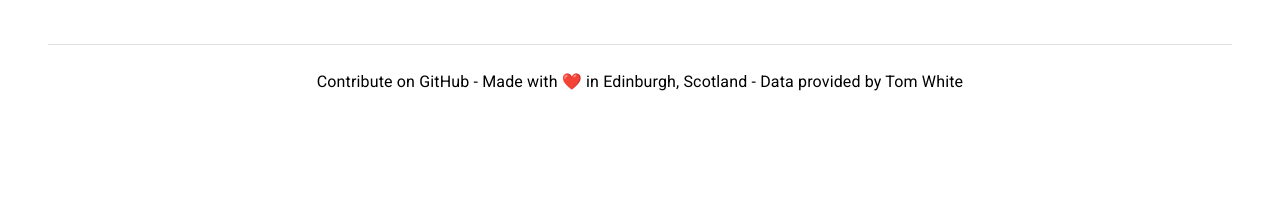
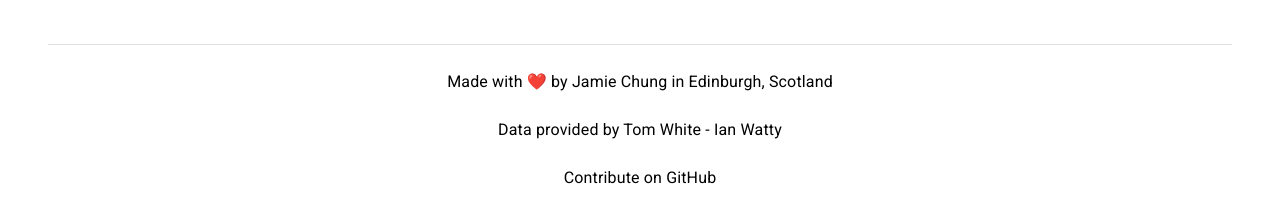
Before and after one commit to JamieChung/scotland-covid-dashboard, a Next.js app: page / in a window 1280 px wide. Shown: the part 845-1068 px from the top of the page. Before the commit the page ends 989 px from the top, so only its background shows below. Built offline with nearby package versions, Linux system fonts and the light colour scheme; no server answers.

Commit message:
fixing contributions

```diff
--- a/pages/index.tsx
+++ b/pages/index.tsx
@@ -24,13 +24,31 @@ export default class HomePage extends React.Component {
                 <Container style={{ marginTop: 50, marginBottom: 50 }}>
                     <Divider variant="middle" />
                     <Typography variant="body1" style={{ textAlign: 'center', marginTop: 25 }}>
+                        <span>Made with ❤️ by </span>
+                        <ReactGA.OutboundLink eventLabel="outbound-twitter.com/jamiechung" target="_blank" to="https://twitter.com/jamiechung">
+                            Jamie Chung
+                        </ReactGA.OutboundLink>
+                        <span> in Edinburgh, Scotland </span>
+
+                        <br />
+                        <br />
+
+                        <span> Data provided by </span>
+                        <ReactGA.OutboundLink eventLabel="outbound-github.com/tomwhite/covid-19-uk-data" target="_blank" to="https://github.com/tomwhite/covid-19-uk-data">
+                            Tom White
+                        </ReactGA.OutboundLink>
+                        <span> - </span>
+                        <ReactGA.OutboundLink eventLabel="outbound-github.com/watty62/Scot_covid19" target="_blank" to="https://github.com/watty62/Scot_covid19">
+                            Ian Watty
+                        </ReactGA.OutboundLink>
+
+                        <br />
+                        <br />
+
                         <ReactGA.OutboundLink eventLabel="outbound-github.com/jamiechung/scotland-covid-dashboard" target="_blank" to="https://github.com/JamieChung/scotland-covid-dashboard">
                             Contribute on GitHub
                         </ReactGA.OutboundLink>
-                        <span> - Made with ❤️ in Edinburgh, Scotland - </span>
-                        <ReactGA.OutboundLink eventLabel="outbound-github.com/tomwhite/covid-19-uk-data" target="_blank" to="https://github.com/tomwhite/covid-19-uk-data">
-                            Data provided by Tom White
-                        </ReactGA.OutboundLink>
+
                     </Typography>
                 </Container>
             </div>
```
